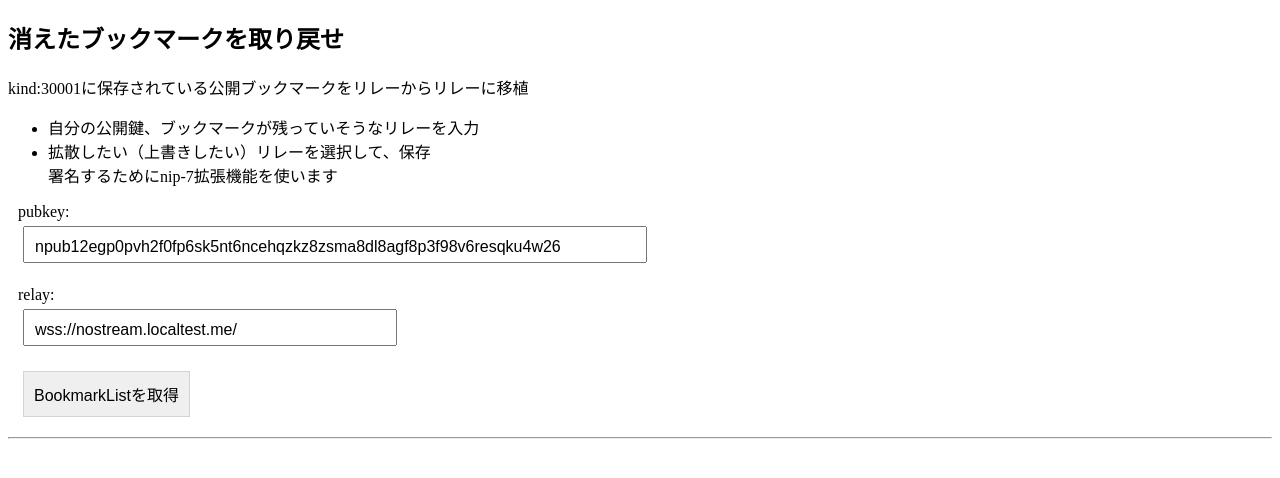
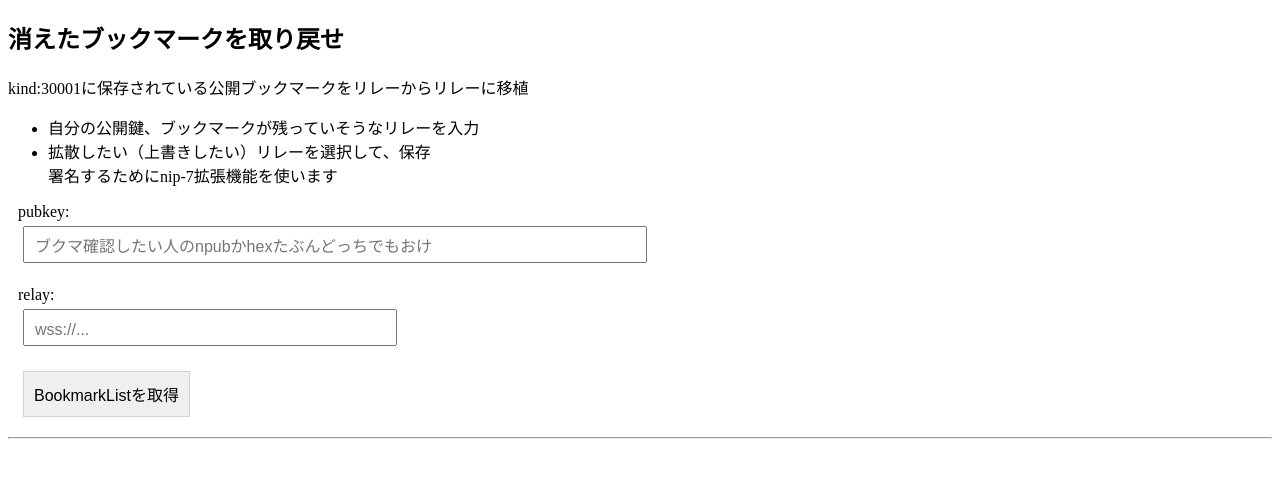
Before and after one commit to TsukemonoGit/nostr-bookmark, a SvelteKit app: page / in a window 1280 px wide. Shown: the top 478 px of the page. Built offline with nearby package versions, Linux system fonts and the light colour scheme.

Commit message:
first commit

```diff
--- a/src/routes/+page.svelte
+++ b/src/routes/+page.svelte
@@ -10,12 +10,12 @@
      */
     export let bookmarkList;
 
-    let relayName = "wss://nostream.localtest.me/"; //"wss://relay.damus.io";
-    let copyRelayName = "wss://nostream.localtest.me/";
+    let relayName = "";//"wss://nostream.localtest.me/"; //"wss://relay.damus.io";
+    let copyRelayName = "";//"wss://nostream.localtest.me/";
     let connectMessage = "";
     let connectMessage2 = "";
-    let pubkey =
-        "npub12egp0pvh2f0fp6sk5nt6ncehqzkz8zsma8dl8agf8p3f98v6resqku4w26";
+    let pubkey ="";
+       // "npub12egp0pvh2f0fp6sk5nt6ncehqzkz8zsma8dl8agf8p3f98v6resqku4w26";
     //"npub1sjcvg64knxkrt6ev52rywzu9uzqakgy8ehhk8yezxmpewsthst6sw3jqcw";
     let author = "";
     let bookmark1_length=0;
```
